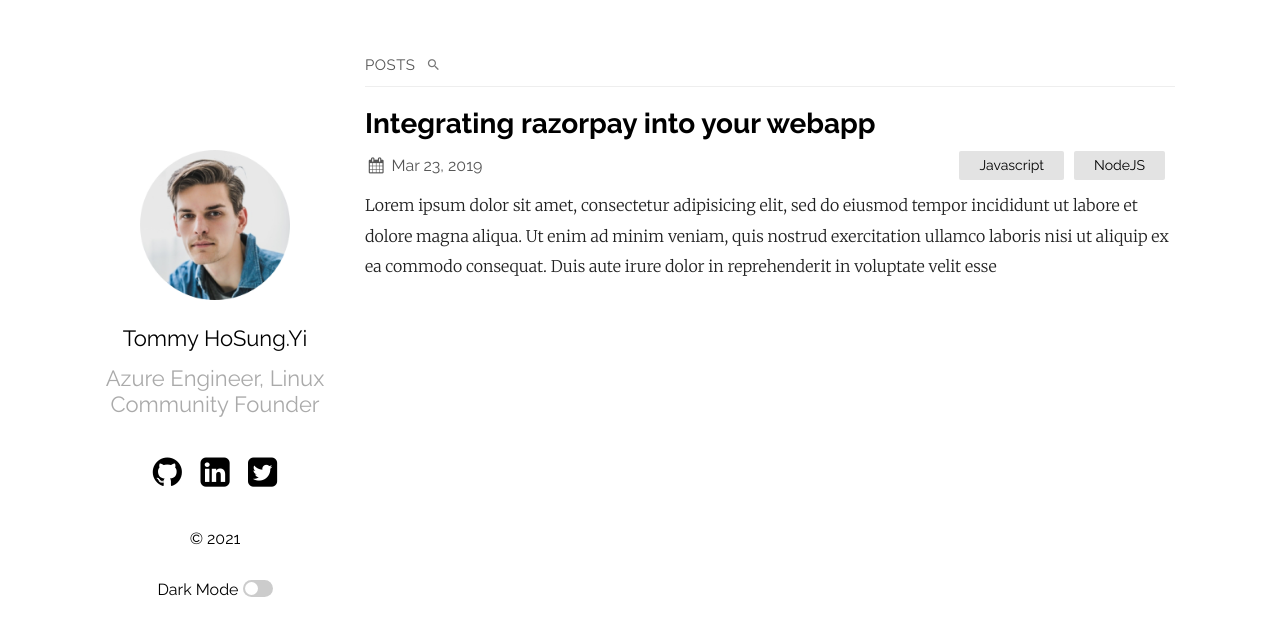
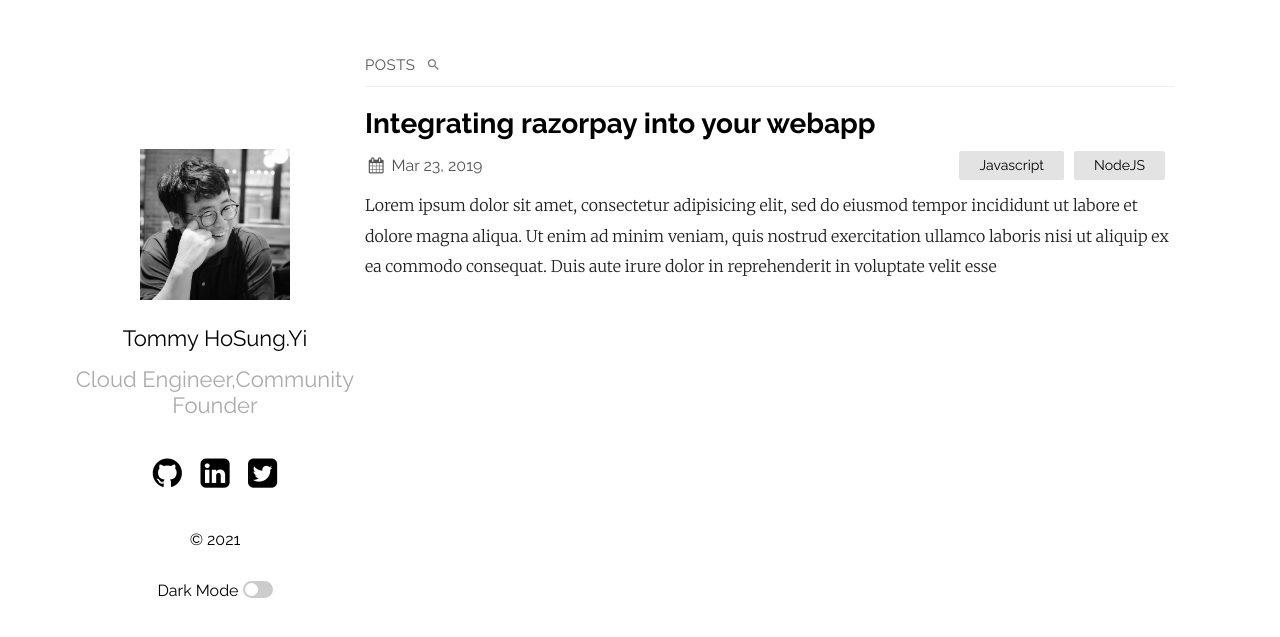
Before and after one commit to hslee77/hslee77.github.io, a Jekyll site: the page built from index.md, in a window 1280 px wide. Shown: the top 637 px of the page. Built offline with Jekyll 4.4.1, drawn with Linux system fonts in a browser that asks for light colours.

Commit message:
Profile Change

```diff
--- a/_config.yml
+++ b/_config.yml
@@ -13,12 +13,12 @@ sass:
   sass_dir: _sass
 plainwhite:
   name: Tommy HoSung.Yi
-  tagline: Azure Engineer, Linux Community Founder
+  tagline: Cloud Engineer,Community Founder
   date_format: "%b %-d, %Y"
   sitemap: true # set to true to generate sitemap.xml content
   search: true # set to true to enable searchbar
   dark_mode: true # set to true to add dark mode toggle
-  portfolio_image: "assets/portfolio.png" # the path from the base directory of the site to the image to display (no / at the start)
+  portfolio_image: "assets/Portfolio.jpg" # the path from the base directory of the site to the image to display (no / at the start)
   html_lang: "en" # set the lang attribute of the <html> tag for the pages. See here for a list of codes: https://www.w3schools.com/tags/ref_country_codes.asp
   condensed_mobile:
     #- home
```
